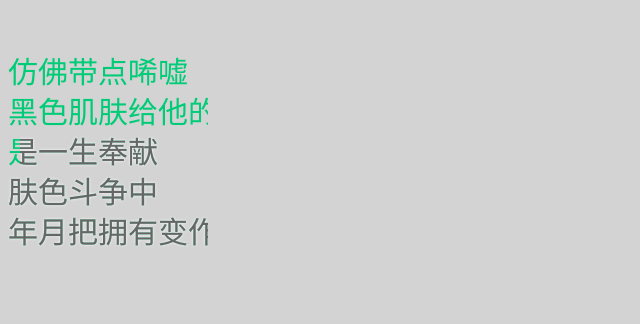
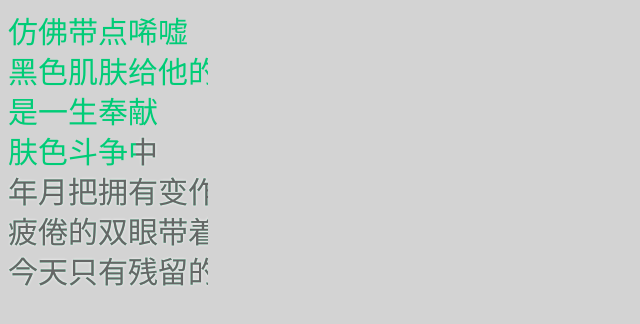
Before and after one commit to junho0921/LyricPlay, a website: page demo/Lyric_simple.html in a window 1280 px wide. Shown: the top 324 px of the page, without its empty margins (0-640 px from the left). Drawn offline with nearby package versions, Linux system fonts and the light colour scheme.

Commit message:
add: 注释， 准备整理代码

```diff
--- a/demo/Lyric_simple.html
+++ b/demo/Lyric_simple.html
@@ -14,10 +14,12 @@
 <!--使用示范-->
 <script>
   // 步骤1(必须): 先创建一个实例
-  var fr = +window.location.hash.replace('#', '');
+  var fr = +window.location.hash.replace('#', '') ||60;
   console.error(1000/fr);
   var lp = new LyricPlay({
-    frames: fr
+    frames: fr,
+	lyricRows: 7,     // 显示歌词行数
+
   });
 
   lp.render(window.mock);
--- a/src/LyricPlay.js
+++ b/src/LyricPlay.js
@@ -41,6 +41,7 @@
     }
   }
   var rAF =  window.requestAnimationFrame || window.webkitRequestAnimationFrame || window.mozRequestAnimationFrame;
+  // 固定配置
   var staticCss = {
     wrap_outer: {
       overflow:'hidden'
@@ -94,6 +95,8 @@
   var LyricPlay = function (config) {
     // 初始化
     this._init(config);
+    // 创建歌词播放DOM与canvas
+    this._renderContainer();
     return this;
   };
 
@@ -104,22 +107,28 @@
     _init: function (config) {
       // 构建记忆缓存
       this.memo = {
+        //todo 补充
         timer: null,   // 定时器
         rAF: 0,        // rAF
         renderPoint: 0 // 渲染的时间戳
       };
-      // 配置
+      // 构建配置
       this.config = $.extend(true, {}, _config, config);
-
-      this.runIndex = Math.round((this.config.lyricRows-1) / 2);
-
+      // 播放歌词的行的索引值
+      this.showIndex = Math.round((this.config.lyricRows-1) / 2);
+      console.log('onshowIndex', this.showIndex);
       // 配置间隔
       this.animationGap = Math.floor(1000 / this.config.frames);
       // 初始化歌曲缓存
       this.song = {rows:{}};
-      // 创建歌词播放DOM与canvas
-      this._renderContainer();
     },
+    /*
+    * func _loop
+    * @desc 间隔工具, 优先使用浏览器的api：requestAnimationFrame, 往下兼容使用setTimeout
+    * @param callback [function] 间隔回调函数，必须
+    * @param time [number] 间隔时间，配置了就使用浏览器定时器，没有配置就是用rAF
+    * todo 独立为一个模块
+    * */
     _loop: function (callback, time) {
       var _this = this;
       function cb () {
@@ -149,59 +158,10 @@
       }
       this.memo.timer = null;
     },
-    hide: function () {
-      this._clearTimer();
-      this.$wrap.hide();
-      this.clearRect();
-    },
-    _renderCanvas: function (canvasCss, className) {
-      var cf = this.config;
-      var h = cf.css.lineHeight*cf.lyricRows;
-      if(!this.$wrap){
-        this.$wrap = $('<div>').css(staticCss.wrap_outer).width(cf.css.width).attr('class', staticCss.className.wrap);
-        this.$wrap_inner = $('<div>').appendTo(this.$wrap).css({position: 'relative', width:staticCss.canvas.width, height: h});
-        $(cf.view).append(this.$wrap);
-      }
-      this.$wrap_inner.append(
-        "<canvas class='"+className+"' height='"+h+"px' width='"+canvasCss.width+"px'></canvas>"
-      );
-      return this.$wrap_inner.find('.'+className).css(canvasCss);
-    },
-    _renderContainer: function () {
-      // 底层文案的canvas
-      var dom_txt = this._renderCanvas(
-        staticCss.canvas,
-        staticCss.className.txt
-      );
-      this.context_txt = dom_txt[0].getContext('2d');
-      // 顶层文案的canvas
-      var dom_run = this._renderCanvas(
-        staticCss.canvas,
-        staticCss.className.run
-      );
-      this.context_run = dom_run[0].getContext('2d');
-      // 配置画板
-      this.staticConfig();
-    },
-    staticConfig: function () {
-      var css = this.config.css;
-      // 设置渲染的透明度
-      this.context_run.globalAlpha = this.context_txt.globalAlpha = css.opacity;
-      // 字体
-      this.context_run.font = this.context_txt.font = css.fontSize + "px "+ css.fontFamily;
-      // 字体颜色
-      this.context_run.fillStyle = css.color;
-      this.context_txt.fillStyle = css.highLightColor;
-      // 阴影
-      this.context_run.shadowOffsetX = this.context_txt.shadowOffsetX = css.shadowOffsetX || 0;
-      this.context_run.shadowOffsetY = this.context_txt.shadowOffsetY = css.shadowOffsetY || 0;
-      this.context_run.shadowBlur = this.context_txt.shadowBlur = css.shadowBlur;
-      this.context_run.shadowColor = css.shadowColor;
-    },
-    _calcWordWidth: function (word) {
-      return this.context_txt.measureText(word).width;
-    },
-    cacheData: function (song) {
+    /*
+    * 加工数据并缓存
+    * */
+    processData: function (song) {
       // 记录播放的初始数据, 用于控制播放的精准度
       this.memo.initPosition = +song.position;
       this.memo.initRenderTime = Date.now();
@@ -224,8 +184,21 @@
       });
     },
     // 创建并缓存歌词播放信息的Message实例
+    /*
+    * func render
+    * @desc 渲染歌词方法，对外API
+    * @param song [object] 歌词信息
+    * @param song.position [number] 歌词播放位置
+    * @param song.currentRowIndex [number] 歌词播放的歌句索引值
+    * @param song.currentWordIndex [number] 歌词播放的歌字索引值
+    * @param song.rows [array] 歌句数据
+    * @param song.rows[0].content [array] 歌句的歌字数据
+    * @param song.rows[0].startPoint [number] 歌句的开始时间
+    * @param song.rows[0].duration [number] 歌句的播放时间
+    * */
     render: function (song) {
-      this.cacheData(song);
+      // 加工数据并缓存
+      this.processData(song);
       // 清理定时器
       this._clearTimer();
       // todo 测试使用
@@ -237,10 +210,17 @@
         this.triggerPaint();
       }
     },
+    /*
+    * 获取当前的歌句
+    * 不独立为一个状态是因有当前歌句索引值作为状态了，另外新建状态标记可能隐藏混乱的风险
+    * */
     getCurrentRow: function(){
       return this.song.rows[this.song.currentRowIndex];
     },
-    calcPos: function () {
+    /*
+    * 对当前歌句中每字的宽度与相对位置
+    * */
+    calcCurrentRowPos: function () {
       var
         _this = this,
         row = this.getCurrentRow(),
@@ -254,15 +234,18 @@
         row.strAry += word.str;
       });
     },
+    /*
+    * 触发渲染
+    * */
     triggerPaint: function () {
       var row = this.getCurrentRow();
       if(row){
         if(!row.posAry){
-          this.calcPos();
+          this.calcCurrentRowPos();
         }
         if(row.posAry){
-          this.handlerByGap(function () {
-            console.warn('渲染底层');
+          this.renderProgress(function () {
+            //console.warn('渲染底层');
             this.$wrap_inner.css('left', 0);
             this.paintTxt();
           });
@@ -277,19 +260,28 @@
     _getPos: function () {
       return this.memo.position = Date.now() - this.memo.initRenderTime + this.memo.initPosition;
     },
-    handlerByGap: function (beforeRender) {
-      var currentWith = this.getCurrentWidth();
-
-      if(!isNaN(currentWith)){
+    /*
+    * func renderProgress
+    * @desc 渲染进度方法， 是每次间隔的方法
+    *     间隔callback的内容是获取当前的进度去渲染
+    * @param beforeRender  [function] 渲染前的回调函数 todo 优化为判断来执行
+    * */
+    renderProgress: function (beforeRender) {
+      // 获取当前的进度 todo 思考是否可以优化缓存，避免太多计算
+      var currentProgress = this.getProgress();
+      // 当获取当前进度是有效长度
+      if(!isNaN(currentProgress)){
         beforeRender && beforeRender.apply(this, []);
-        this.setCurrentWidth(currentWith);
+        // 渲染当前进度
+        this._drawProgress(currentProgress);
+        // 继续调用间隔工具来渲染
         return this._loop(this._every);
       }else{
-        var st = currentWith;
+        var st = currentProgress;// todo 是否可以解耦数据，宽度与状态
         switch (st.status){
           case 'wait':
             console.error('wait', st);
-            this.setCurrentWidth(this.getCurrentRow().posAry[this.getCurrentRow().posAry.length-1]);
+            this._drawProgress(this.getCurrentRow().posAry[this.getCurrentRow().posAry.length-1]);
             this._loop(this.nextRow, st.wait);
             break;
           case 'end':
@@ -303,71 +295,66 @@
         }
       }
     },
+    /*
+    * todo 优化，本方法请合并到_loop
+    * */
     _every: function () {
       var renderGap = Date.now() - this.memo.renderPoint;
-      if(renderGap > 3000){
-        alert('比较多了')
-      }
+      //if(renderGap > 3000){
+      //  alert('比较多了')
+      //}
       if(renderGap < this.animationGap){
         // 间距太短
         return this._loop(this._every);
       }
-      return this.handlerByGap();
+      return this.renderProgress();
     },
-    nextRow: function () {
+    _testAcc: function () {
       // 换行 todo 收到数时, 检查是否有换行的数据
       var now = Date.now();
       console.warn('-------test.changRowGap----------', now - this.test.changRowGap);
       this.test.changRowGap = now;
+
+      // todo 测试代码, 可以作为精准歌词的参考
+      var idealTime = this.getCurrentRow().startPoint - this.memo.initPosition;
+      var truthTime = now - this.memo.initRenderTime;
+      console.log('理论的本行与初始的间距', idealTime);
+      console.log('实际的本行与初始的间距', truthTime);
+      console.log('相差', truthTime - idealTime);
+    },
+    /*
+    * func nextRow
+    * @desc 换行方法
+    * */
+    nextRow: function () {
       // 调整状态
       this.song.currentRowIndex++;
       this.song.currentWordIndex = 0;
       // 重新渲染run长度为零
       var row = this.getCurrentRow();
-
-      // todo 测试代码, 可以作为精准歌词的参考
-      var idealTime = row.startPoint - this.memo.initPosition;
-      var truthTime = now - this.memo.initRenderTime;
-      console.log('理论的本行与初始的间距', idealTime);
-      console.log('实际的本行与初始的间距', truthTime);
-      console.log('相差', truthTime - idealTime);
+      // 测试
+      this._testAcc();
 
       if(row){
         this.triggerPaint();
       }else{
-        this.triggerEnd();
+        this.triggerEnd(); // todo 终止方法需要剩余的显示时间， 请确认
       }
     },
     triggerEnd: function () {
       console.error('end');
     },
-    _adjustCanvasPos: function (currentWith) {
-      var overLeft = currentWith + this.config.paddingRight - this.config.css.width;
-      if(overLeft > 0){
-        this.$wrap_inner.css('left', -overLeft);
-      }
-    },
-    setCurrentWidth: function (currentWith) {
-      // 渲染的时候记录渲染时间戳, 这个时间戳很重要
-      this.memo.renderPoint = Date.now();
-      // 记录位置
-      this.memo.width = currentWith;
-      /*side-effect: 渲染页面*/
-      // 调整位置
-      this._adjustCanvasPos(currentWith);
-      // 渲染长度
-      var lh = this.config.css.lineHeight;
-      try{
-        console.log('渲染', this.song.rows[this.song.currentRowIndex].content[this.song.currentWordIndex].str);
-      }catch (e){}
-      this.context_run.clearRect(0, lh * this.runIndex, currentWith, lh);
-    },
-    getCurrentWidth: function () {
+    /*
+    * func getProgress
+    * @desc 获取当前进度长度
+    * 优化，因为是一个比较频繁调用的方法，所以要注意
+    * */
+    getProgress: function () {
       var
         song = this.song,
         row = this.getCurrentRow(),
         onShowWord = row.content[song.currentWordIndex],
-        onShowWordWith = row.posAry[song.currentWordIndex] - (row.posAry[song.currentWordIndex-1] || 0),
+        onShowWordWith = row.posAry[song.currentWordIndex] - (row.posAry[song.currentWordIndex-1] || 0), // todo 优化
         wordRemainTime = (onShowWord.startPoint + onShowWord.duration + row.startPoint) - this._getPos();
 
       if(wordRemainTime>0){
@@ -375,7 +362,7 @@
       }else{
         song.currentWordIndex++;
         if(row.content[song.currentWordIndex]){
-          return this.getCurrentWidth();
+          return this.getProgress();
         }else{
           return this.calcWaitTime(-wordRemainTime);
         }
@@ -413,45 +400,16 @@
         };
       }
     },
-    paintTxt: function () {
-      this.clearRect();
-      var index = this.song.currentRowIndex;
-      var r = (this.config.lyricRows-1) / 2;
-      var upIndex = index - Math.round(r);
-      var downIndex = index + Math.floor(r);
-      var rows = this.song.rows;
-      for(var ri = upIndex; ri <= downIndex; ri++){
-        this._drawTxt(
-          this._getTxt(rows[ri]),
-          ri - upIndex
-        );
+    /*
+    * 获取指定歌句的文案 todo 考虑优化
+    * */
+    _getTxt: function (row) {
+      if(!row){return null;}
+      if(row.strAry){
+        return row.strAry;
+      }else{
+        return row.strAry = row.content.map(function(w){return w.str;}).join('');
       }
-    },
-    _getTxt: function (row) {
-      if(!row){
-        return null;
-      }else{
-        if(row.strAry){
-          return row.strAry;
-        }else{
-          return row.strAry = row.content.map(function(w){return w.str;}).join('');
-        }
-      }
-    },
-    _drawTxt: function (txt, i) {
-      i = i+1;
-      if(!txt){return false;}
-      var lH = this.config.css.lineHeight;
-      var fixH = (lH - this.config.css.fontSize) / 2;
-      this.context_txt.fillText(txt, 0, (lH * i) - fixH);
-      if(i >= this.runIndex+1){
-        this.context_run.fillText(txt, 0, (lH * i) - fixH);
-      }
-    },
-    clearRect: function () {
-      var h = this.config.css.lineHeight * this.config.lyricRows;
-      this.context_txt.clearRect(0, 0, staticCss.canvas.width, h);
-      this.context_run.clearRect(0, 0, staticCss.canvas.width, h);
     },
     /**
      * @func clear
@@ -466,6 +424,159 @@
      * @param errorMsg {String} 报错信息
      */
     onError: null,
+
+
+
+    /*sideEffect*/
+
+    /*
+     * func hide
+     * @desc 隐藏画板
+     * */
+    hide: function () {
+      this._clearTimer();
+      this.$wrap.hide();
+      this._clearRect();
+    },
+    /*
+     * func _calcWordWidth
+     * @desc 获取当前画板的字符宽度
+     * @param word [string] 字符
+     * */
+    _calcWordWidth: function (word) {
+      return this.context_txt.measureText(word).width;
+    },
+    /*
+     * func _adjustCanvasPos
+     * @desc 调整画板的显示位置，当显示进度超过画板可视范围，通过调整画板位置来保证当前进度可视
+     * @param currentWith [number] 当前的进度宽度
+     * */
+    _adjustCanvasPos: function (currentWith) {
+      var overLeft = currentWith + this.config.paddingRight - this.config.css.width;
+      if(overLeft > 0){
+        this.$wrap_inner.css('left', -overLeft);
+      }
+    },
+    /*
+     * func _drawProgress
+     * @desc 渲染进度条方法
+     * @param currentWith [number] 当前的进度宽度
+     * */
+    _drawProgress: function (currentWith) {
+      // 渲染的时候记录渲染时间戳, 这个时间戳很重要
+      this.memo.renderPoint = Date.now(); // todo 这个时机处理有问题？解耦吧
+      // 记录位置
+      this.memo.width = currentWith;
+      /*side-effect: 渲染页面*/
+      // 调整位置
+      this._adjustCanvasPos(currentWith);
+      // 渲染长度
+      var lh = this.config.css.lineHeight;
+      try{
+        //console.log('渲染', this.song.rows[this.song.currentRowIndex].content[this.song.currentWordIndex].str);
+      }catch (e){}
+      // todo 优化:应该动态计算当前播放index
+      this.context_run.clearRect(0, lh * this.showIndex, currentWith, lh);
+    },
+    /*
+     * func _clearRect
+     * @desc 清理画板方法
+     * */
+    _clearRect: function () {
+      var h = this.config.css.lineHeight * this.config.lyricRows;
+      this.context_txt.clearRect(0, 0, staticCss.canvas.width, h);
+      this.context_run.clearRect(0, 0, staticCss.canvas.width, h);
+    },
+    /*
+     * func _drawTxt
+     * @desc 渲染歌词方法，有两层歌词重叠作为进度显示的实现基础
+     * @param txt 渲染的歌词文本
+     * @param i 渲染的歌句索引值
+     * */
+    _drawTxt: function (txt, i) {
+      i = i+1;
+      if(!txt){return false;}
+      var lH = this.config.css.lineHeight;
+      var fixH = (lH - this.config.css.fontSize) / 2;
+      this.context_txt.fillText(txt, 0, (lH * i) - fixH);
+      if(i >= this.showIndex+1){
+        this.context_run.fillText(txt, 0, (lH * i) - fixH);
+      }
+    },
+    /*
+     * func paintTxt
+     * @desc 渲染歌词方法，有两层歌词重叠作为进度显示的实现基础
+     * */
+    paintTxt: function () {
+      this._clearRect();
+      var index = this.song.currentRowIndex;
+      var r = (this.config.lyricRows-1) / 2;
+      var upIndex = index - Math.round(r);
+      var downIndex = index + Math.floor(r);
+      var rows = this.song.rows;
+      for(var ri = upIndex; ri <= downIndex; ri++){
+        this._drawTxt(
+          this._getTxt(rows[ri]),
+          ri - upIndex
+        );
+      }
+    },
+    /*
+     * func _renderContainer
+     * @desc 渲染画板
+     * */
+    _renderContainer: function () {
+      // 底层文案的canvas
+      var dom_txt = this._renderCanvas(
+        staticCss.canvas,
+        staticCss.className.txt
+      );
+      this.context_txt = dom_txt[0].getContext('2d');
+      // 顶层文案的canvas
+      var dom_run = this._renderCanvas(
+        staticCss.canvas,
+        staticCss.className.run
+      );
+      this.context_run = dom_run[0].getContext('2d');
+      // 配置画板
+      this.staticConfig();
+    },
+    /*
+     * func staticConfig
+     * @desc 配置画板
+     * */
+    staticConfig: function () {
+      var css = this.config.css;
+      // 设置渲染的透明度
+      this.context_run.globalAlpha = this.context_txt.globalAlpha = css.opacity;
+      // 字体
+      this.context_run.font = this.context_txt.font = css.fontSize + "px "+ css.fontFamily;
+      // 字体颜色
+      this.context_run.fillStyle = css.color;
+      this.context_txt.fillStyle = css.highLightColor;
+      // 阴影
+      this.context_run.shadowOffsetX = this.context_txt.shadowOffsetX = css.shadowOffsetX || 0;
+      this.context_run.shadowOffsetY = this.context_txt.shadowOffsetY = css.shadowOffsetY || 0;
+      this.context_run.shadowBlur = this.context_txt.shadowBlur = css.shadowBlur;
+      this.context_run.shadowColor = css.shadowColor;
+    },
+    /*
+     * func _renderCanvas
+     * @desc 渲染画板
+     * */
+    _renderCanvas: function (canvasCss, className) {
+      var cf = this.config;
+      var h = cf.css.lineHeight*cf.lyricRows;
+      if(!this.$wrap){
+        this.$wrap = $('<div>').css(staticCss.wrap_outer).width(cf.css.width).attr('class', staticCss.className.wrap);
+        this.$wrap_inner = $('<div>').appendTo(this.$wrap).css({position: 'relative', width:staticCss.canvas.width, height: h});
+        $(cf.view).append(this.$wrap);
+      }
+      this.$wrap_inner.append(
+        "<canvas class='"+className+"' height='"+h+"px' width='"+canvasCss.width+"px'></canvas>"
+      );
+      return this.$wrap_inner.find('.'+className).css(canvasCss);
+    },
   };
 
   return LyricPlay;
```
